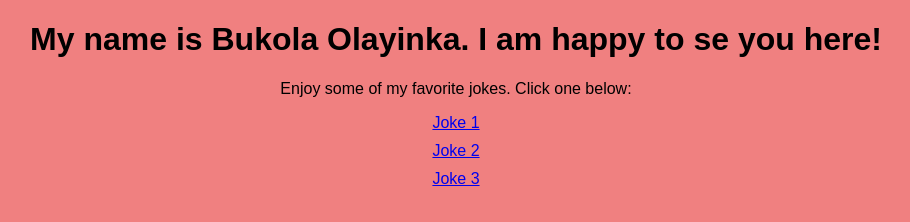
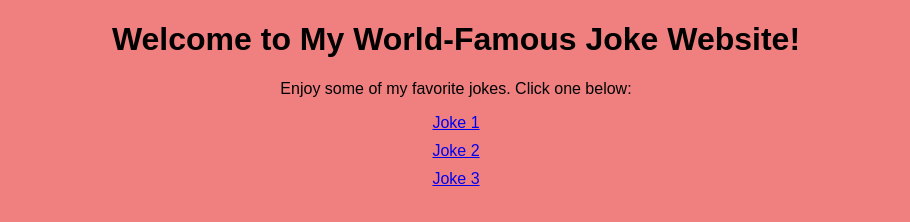
Before and after one commit to bukolaolayinka53-bit/final-website, a plain HTML site: page index.html in a window 1280 px wide. Shown: the whole page, without its empty margins (184-1094 px from the left). Drawn offline with Linux system fonts and the light colour scheme.

Commit message:
Update index.html

```diff
--- a/index.html
+++ b/index.html
@@ -23,7 +23,7 @@
     </style>
 </head>
 <body>
-    <h1>My name is Bukola Olayinka. I am happy to se you here!</h1>
+    <h1>Welcome to My World-Famous Joke Website!</h1>
     <p>Enjoy some of my favorite jokes. Click one below:</p>
 
     <ul>
```
